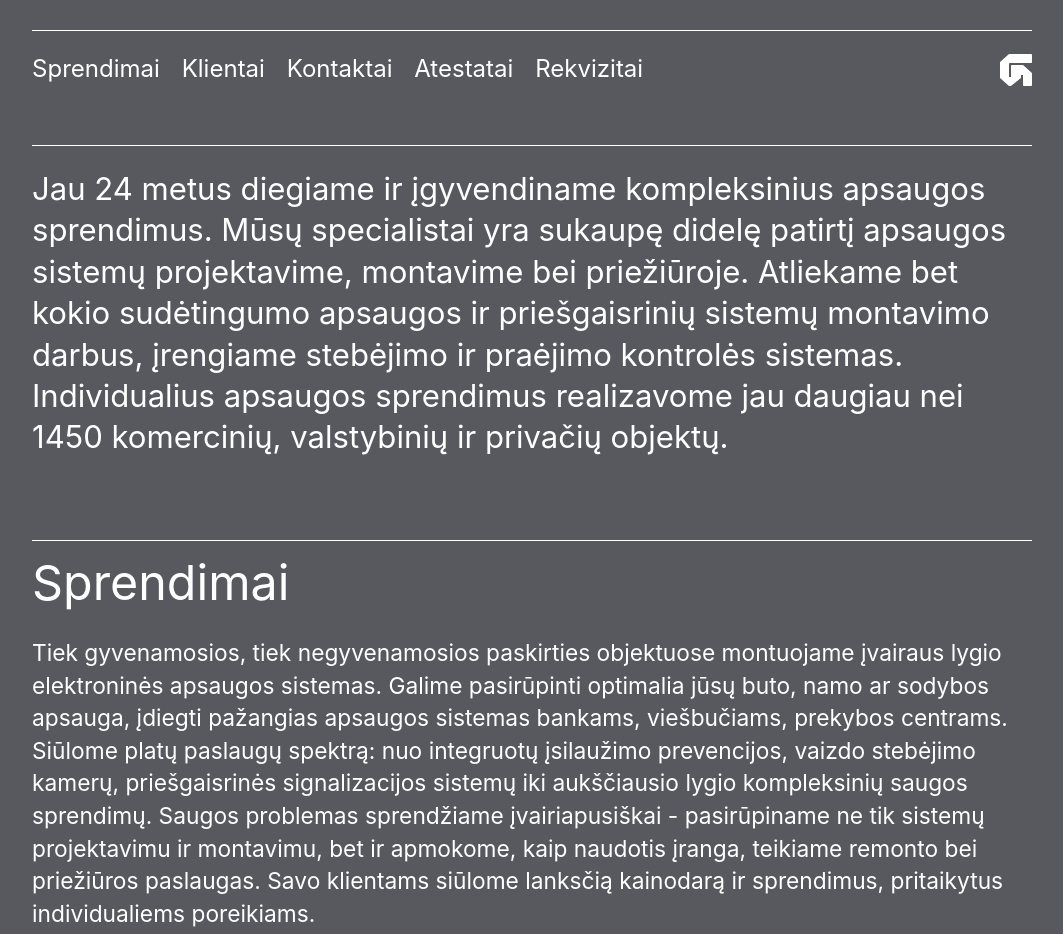
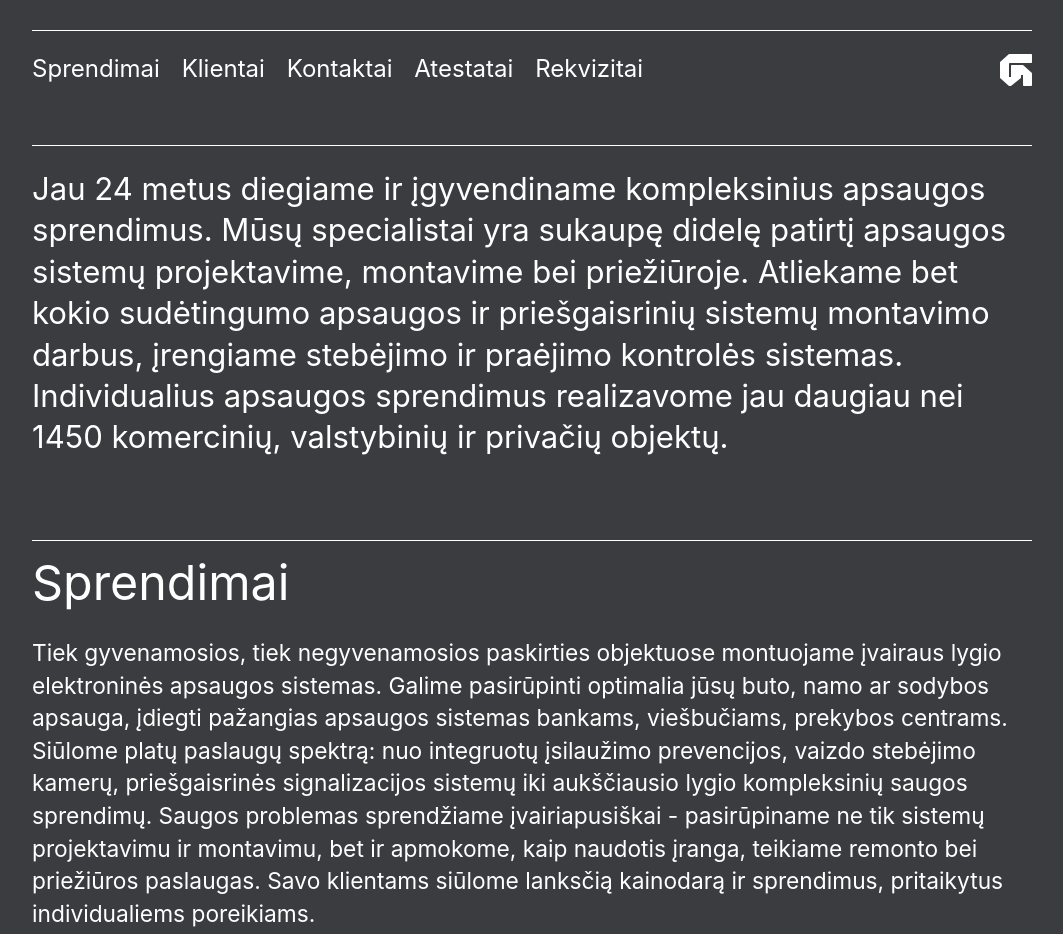
Before and after one commit to gdiilt/gdiilt.github.io, a plain HTML site: page index.html in a window 1280 px wide. Shown: the top 934 px of the page, without its empty margins (108-1171 px from the left). Drawn offline with Linux system fonts and the light colour scheme; a web font is replaced by a local one.

Commit message:
Update style.css

```diff
--- a/style.css
+++ b/style.css
@@ -23,7 +23,7 @@ body {
     line-height: 1.4333;
     margin: 2.35vw;
     color: rgba(255, 255, 255, 0.6);
-    background: #57595F;
+    background: #3b3c40;
     text-rendering: optimizeLegibility;
     -webkit-font-smoothing: antialiased;
     -moz-osx-font-smoothing: grayscale;
@@ -70,7 +70,7 @@ strong {
   box-sizing: border-box;
   top: 0;
   height: 5.6vw;
-  background: #57595F;
+  background: #3b3c40;
 }
 
 .logo {
```
